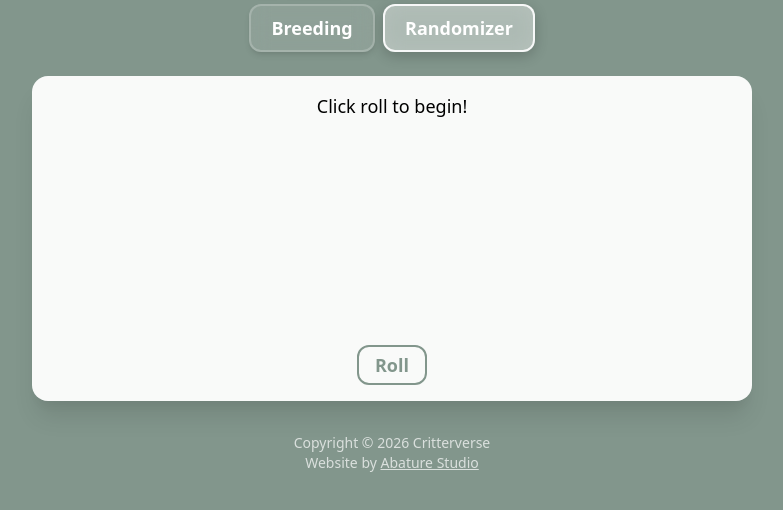
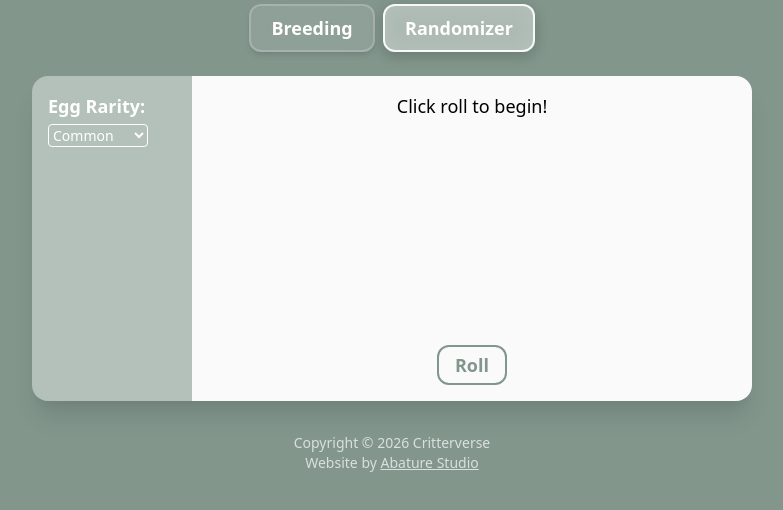
Before and after one commit to PSNapier/critterverse, a website: page index.html in a window 1280 px wide. Both pictures are taken after a click on the button "Randomizer". Shown: the part 56-566 px from the top of the page, without its empty margins (248-1031 px from the left). Drawn offline with Linux system fonts and the light colour scheme.

Commit message:
feat: randomizer rarity implementation

```diff
--- a/src/css/input.css
+++ b/src/css/input.css
@@ -150,14 +150,13 @@ h1 {
 	filter: opacity(0.5);
 }
 
-/* randomizer mode - output fills entire card */
+/* randomizer mode - input and output have different column spans */
 [data-theme='randomizer'] #input {
-	display: none;
+	border-radius: 1rem 0rem 0rem 1rem;
 }
 
 [data-theme='randomizer'] #output {
-	grid-column: 1 / -1;
-	border-radius: 1rem;
+	border-radius: 0rem 1rem 1rem 0rem;
 }
 
 /* mobile responsive - stack vertically */
@@ -178,6 +177,15 @@ h1 {
 	#output {
 		border-radius: 0 0 1rem 1rem;
 		overflow: visible;
+	}
+
+	/* randomizer mode mobile - match breeding mobile layout */
+	[data-theme='randomizer'] #input {
+		border-radius: 1rem 1rem 0 0;
+	}
+
+	[data-theme='randomizer'] #output {
+		border-radius: 0 0 1rem 1rem;
 	}
 
 	input[type='text'] {
--- a/src/js/randomizer/input.js
+++ b/src/js/randomizer/input.js
@@ -1,5 +1,32 @@
 function renderRandomizerInput() {
-	document.getElementById('input').innerHTML = `<h1>Randomizer!</h1>`;
+	// Preserve checkbox states before clearing
+	const checkboxStates = {};
+	for (const item of dict.items) {
+		const checkboxId = item.toLowerCase().replace(/\s+/g, '-');
+		const checkbox = document.getElementById(checkboxId);
+		if (checkbox) {
+			checkboxStates[checkboxId] = checkbox.checked;
+		}
+	}
+
+	const inputDiv = document.getElementById('input');
+	inputDiv.innerHTML = `<label class="block text-lg font-semibold" for="egg-rarity">Egg Rarity:</label>`;
+
+	const eggRaritySelect = createSelect('egg-rarity', '', [
+		'common',
+		'uncommon',
+		'rare',
+	]);
+	eggRaritySelect.id = 'egg-rarity';
+	inputDiv.appendChild(eggRaritySelect);
+
+	// Restore checkbox states
+	for (const [checkboxId, checked] of Object.entries(checkboxStates)) {
+		const checkbox = document.getElementById(checkboxId);
+		if (checkbox) {
+			checkbox.checked = checked;
+		}
+	}
 }
 
 // Register with swapMode using centralized helper
--- a/src/js/swapMode.js
+++ b/src/js/swapMode.js
@@ -17,6 +17,7 @@ function setMode(mode) {
 		modeFunctions[mode]();
 		updateModeButton();
 		updateTheme(mode);
+		updateGridColumns(mode);
 		// Set default output content
 		const outputContent = document.getElementById('output-content');
 		if (outputContent) {
@@ -27,6 +28,25 @@ function setMode(mode) {
 			modeSetupFunctions[mode]();
 		}
 		setupRollButton();
+	}
+}
+
+function updateGridColumns(mode) {
+	const input = document.getElementById('input');
+	const output = document.getElementById('output');
+	if (!input || !output) return;
+
+	// Remove existing col-span classes
+	input.className = input.className.replace(/col-span-\d+/g, '');
+	output.className = output.className.replace(/col-span-\d+/g, '');
+
+	if (mode === 'randomizer') {
+		input.classList.add('col-span-2');
+		output.classList.add('col-span-7');
+	} else {
+		// Default to breeding layout
+		input.classList.add('col-span-5');
+		output.classList.add('col-span-4');
 	}
 }
 
@@ -47,6 +67,7 @@ function registerMode(mode, renderFn, setupFn, rollFn) {
 		renderFn();
 		updateModeButton();
 		updateTheme(mode);
+		updateGridColumns(mode);
 		// Set default output content
 		const outputContent = document.getElementById('output-content');
 		if (outputContent) {
@@ -133,6 +154,7 @@ document.addEventListener('DOMContentLoaded', () => {
 	isDOMReady = true;
 	updateModeButton();
 	updateTheme(currentMode);
+	updateGridColumns(currentMode);
 	// Set default output content
 	const outputContent = document.getElementById('output-content');
 	if (outputContent) {
```
Also changed, not shown: src/css/output.css.
